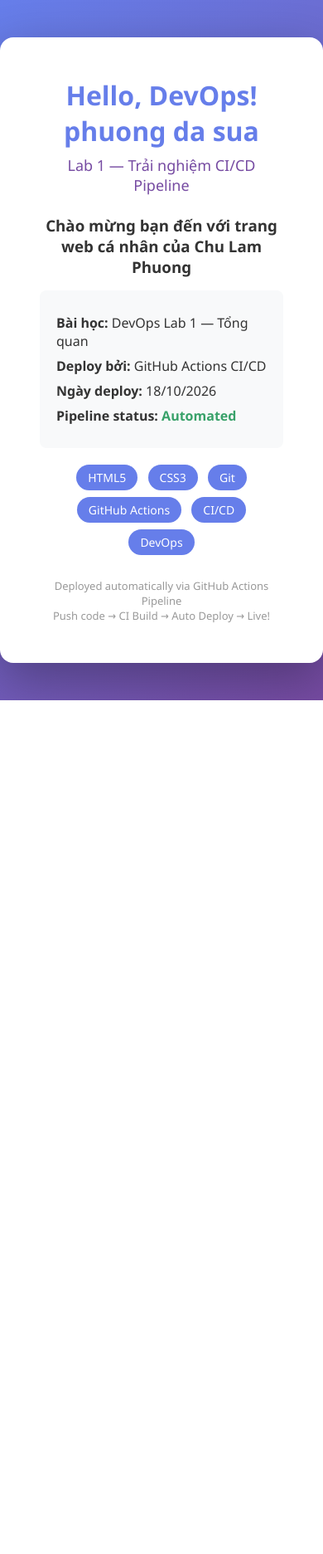
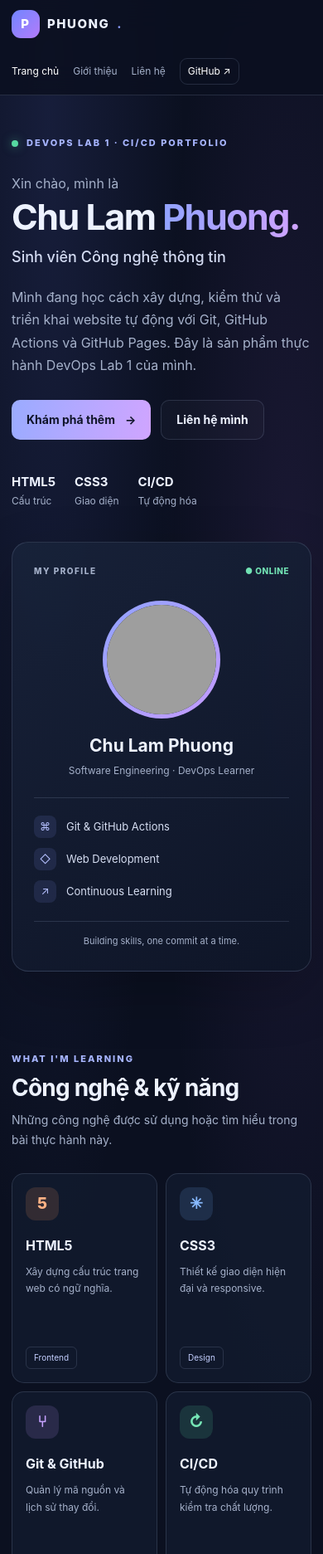
Before and after one commit to chulamphuong/devops-lab1-portfolio, a plain HTML site: page index.html in a window 390 px wide. Shown: the top 1873 px of the page at 83% size. Before the commit the page ends 844 px from the top, so only its background shows below. Drawn offline with Linux system fonts and the light colour scheme; files that its build step writes are made by us from their sources; grey boxes are pictures that could not be loaded.

Commit message:
feat: update portfolio website

```diff
--- a/index.html
+++ b/index.html
@@ -1,75 +1,117 @@
+
 <!DOCTYPE html>
 <html lang="vi">
 <head>
-    <meta charset="UTF-8">
-    <meta name="viewport" content="width=device-width, initial-scale=1.0">
-    <title>DevOps Lab 1 — My Portfolio website_ chu lam phuong</title>
-    <style>
-        * { margin: 0; padding: 0; box-sizing: border-box; }
-        body {
-            font-family: 'Segoe UI', Tahoma, Geneva, Verdana, sans-serif;
-            background: linear-gradient(135deg, #667eea 0%, #764ba2 100%);
-            min-height: 100vh;
-            display: flex;
-            justify-content: center;
-            align-items: center;
-            color: #333;
-        }
-        .container {
-            background: white;
-            border-radius: 16px;
-            padding: 48px;
-            max-width: 600px;
-            box-shadow: 0 20px 60px rgba(0,0,0,0.3);
-            text-align: center;
-        }
-        h1 { color: #667eea; margin-bottom: 8px; font-size: 32px; }
-        h2 { color: #764ba2; margin-bottom: 24px; font-size: 18px; font-weight: normal; }
-        .info { background: #f8f9fa; border-radius: 8px; padding: 20px; margin: 16px 0; text-align: left; }
-        .info p { margin: 8px 0; }
-        .badge {
-            display: inline-block;
-            background: #667eea;
-            color: white;
-            padding: 6px 14px;
-            border-radius: 20px;
-            font-size: 14px;
-            margin: 4px;
-        }
-        .footer { margin-top: 24px; font-size: 13px; color: #999; }
-        .status { color: #38a169; font-weight: bold; }
-    </style>
+  <meta charset="UTF-8">
+  <meta name="viewport" content="width=device-width, initial-scale=1.0">
+  <meta name="description" content="Portfolio của Chu Lam Phuong - sinh viên Công nghệ thông tin tìm hiểu Software Engineering, DevOps và CI/CD.">
+  <meta name="theme-color" content="#0b1020">
+  <title>Chu Lam Phuong | DevOps Portfolio</title>
+  <link rel="stylesheet" href="css/style.css">
 </head>
 <body>
-    <div class="container">
-        <h1> Hello, DevOps! phuong da sua</h1>
-        <h2>Lab 1 — Trải nghiệm CI/CD Pipeline</h2>
-        <h3>Chào mừng bạn đến với trang web cá nhân của Chu Lam Phuong</h3>
+  <header class="site-header">
+    <nav class="nav container" aria-label="Điều hướng chính">
+      <a class="brand" href="index.html"><span class="brand-mark">P</span> PHUONG<span class="brand-dot">.</span></a>
+      <div class="nav-links">
+        <a class="active" href="index.html">Trang chủ</a>
+        <a href="about.html">Giới thiệu</a>
+        <a href="contact.html">Liên hệ</a>
+        <a class="nav-cta" href="https://github.com/chulamphuong" target="_blank" rel="noopener noreferrer">GitHub ↗</a>
+      </div>
+    </nav>
+  </header>
 
-        <div class="info">
-            <p> <strong>Bài học:</strong> DevOps Lab 1 — Tổng quan</p>
-            <p> <strong>Deploy bởi:</strong> GitHub Actions CI/CD</p>
-            <p> <strong>Ngày deploy:</strong> <span id="date"></span></p>
-            <p> <strong>Pipeline status:</strong> <span class="status"> Automated</span></p>
+  <main>
+    <section class="hero container">
+      <div class="hero-copy">
+        <div class="eyebrow"><span class="status-dot"></span> DEVOPS LAB 1 · CI/CD PORTFOLIO</div>
+        <p class="intro-label">Xin chào, mình là</p>
+        <h1>Chu Lam <span class="gradient-text">Phuong.</span></h1>
+        <h2>Sinh viên Công nghệ thông tin</h2>
+        <p class="hero-description">
+          Mình đang học cách xây dựng, kiểm thử và triển khai website
+          tự động với Git, GitHub Actions và GitHub Pages. Đây là sản phẩm
+          thực hành DevOps Lab 1 của mình.
+        </p>
+        <div class="hero-actions">
+          <a class="button button-primary" href="about.html">Khám phá thêm <span>→</span></a>
+          <a class="button button-secondary" href="contact.html">Liên hệ mình</a>
         </div>
+        <div class="quick-stats">
+          <div><strong>HTML5</strong><span>Cấu trúc</span></div>
+          <div><strong>CSS3</strong><span>Giao diện</span></div>
+          <div><strong>CI/CD</strong><span>Tự động hóa</span></div>
+        </div>
+      </div>
 
+      <aside class="profile-card">
+        <div class="card-topline"><span>MY PROFILE</span><span class="live-label">● ONLINE</span></div>
+        <div class="avatar-frame">
+          <img src="IMG_0639.JPG" alt="Ảnh đại diện của Chu Lam Phuong" width="180" height="180">
+        </div>
+        <h2 class="profile-name">Chu Lam Phuong</h2>
+        <p class="profile-role">Software Engineering · DevOps Learner</p>
+        <div class="profile-divider"></div>
+        <div class="profile-detail"><span>⌘</span><span>Git & GitHub Actions</span></div>
+        <div class="profile-detail"><span>◇</span><span>Web Development</span></div>
+        <div class="profile-detail"><span>↗</span><span>Continuous Learning</span></div>
+        <div class="profile-footer">Building skills, one commit at a time.</div>
+      </aside>
+    </section>
+
+    <section class="section container">
+      <div class="section-heading">
+        <p class="eyebrow">WHAT I'M LEARNING</p>
+        <h2>Công nghệ & kỹ năng</h2>
+        <p>Những công nghệ được sử dụng hoặc tìm hiểu trong bài thực hành này.</p>
+      </div>
+      <div class="tech-grid">
+        <article class="tech-card"><div class="tech-icon orange">5</div><h3>HTML5</h3><p>Xây dựng cấu trúc trang web có ngữ nghĩa.</p><span class="tag">Frontend</span></article>
+        <article class="tech-card"><div class="tech-icon blue">✳</div><h3>CSS3</h3><p>Thiết kế giao diện hiện đại và responsive.</p><span class="tag">Design</span></article>
+        <article class="tech-card"><div class="tech-icon purple">⑂</div><h3>Git & GitHub</h3><p>Quản lý mã nguồn và lịch sử thay đổi.</p><span class="tag">Version Control</span></article>
+        <article class="tech-card"><div class="tech-icon green">↻</div><h3>CI/CD</h3><p>Tự động hóa quy trình kiểm tra chất lượng.</p><span class="tag">DevOps</span></article>
+      </div>
+    </section>
+
+    <section class="project-section">
+      <div class="container project-layout">
         <div>
-            <span class="badge">HTML5</span>
-            <span class="badge">CSS3</span>
-            <span class="badge">Git</span>
-            <span class="badge">GitHub Actions</span>
-            <span class="badge">CI/CD</span>
-            <span class="badge">DevOps</span>
+          <p class="eyebrow">FEATURED PROJECT</p>
+          <h2>DevOps Lab 1<br><span class="gradient-text">Portfolio Website</span></h2>
+          <p class="project-description">Một website tĩnh dùng để thực hành Git, quản lý nhánh, tự động kiểm thử bằng GitHub Actions và xuất bản qua GitHub Pages.</p>
+          <a class="text-link" href="https://github.com/chulamphuong/devops-lab1-portfolio" target="_blank" rel="noopener noreferrer">Xem repository trên GitHub ↗</a>
         </div>
+        <div class="pipeline-card">
+          <p class="pipeline-title">WORKFLOW OVERVIEW</p>
+          <div class="pipeline-step"><span class="pipeline-number">01</span><div><strong>Code</strong><small>Chỉnh sửa HTML / CSS</small></div></div>
+          <div class="pipeline-arrow">↓</div>
+          <div class="pipeline-step"><span class="pipeline-number">02</span><div><strong>Push to GitHub</strong><small>Commit và đẩy mã nguồn</small></div></div>
+          <div class="pipeline-arrow">↓</div>
+          <div class="pipeline-step"><span class="pipeline-number">03</span><div><strong>Quality Check</strong><small>GitHub Actions + Lighthouse CI</small></div></div>
+          <div class="pipeline-arrow">↓</div>
+          <div class="pipeline-step"><span class="pipeline-number">04</span><div><strong>GitHub Pages</strong><small>Xuất bản website tĩnh</small></div></div>
+        </div>
+      </div>
+    </section>
 
-        <div class="footer">
-            <p>Deployed automatically via GitHub Actions Pipeline</p>
-            <p> Push code → CI Build → Auto Deploy → Live! </p>
-        </div>
+    <section class="container date-panel">
+      <div><span class="status-dot"></span><strong>Portfolio update</strong><p>Ngày bạn truy cập: <time id="date">Đang tải...</time></p></div>
+      <span class="footer-note">Made for DevOps Lab 1</span>
+    </section>
+  </main>
+
+  <footer class="site-footer">
+    <div class="container footer-inner">
+      <span>© <span id="year"></span> Chu Lam Phuong</span>
+      <span>Learn · Build · Automate · Improve</span>
     </div>
+  </footer>
 
-    <script>
-        document.getElementById('date').textContent = new Date().toLocaleDateString('vi-VN');
-    </script>
+  <script>
+    document.getElementById("date").textContent =
+      new Intl.DateTimeFormat("vi-VN", { dateStyle: "long" }).format(new Date());
+    document.getElementById("year").textContent = new Date().getFullYear();
+  </script>
 </body>
 </html>
--- /dev/null
+++ b/style.css
@@ -0,0 +1,157 @@
+
+:root {
+  color-scheme: dark;
+  --bg: #0b1020;
+  --panel: #121a2e;
+  --panel-light: #17223a;
+  --text: #edf2ff;
+  --muted: #a5b1ca;
+  --accent: #8b9cff;
+  --purple: #c29aff;
+  --border: rgba(174, 190, 230, .16);
+}
+
+* { margin: 0; padding: 0; box-sizing: border-box; }
+
+html { scroll-behavior: smooth; }
+
+body {
+  min-height: 100vh;
+  background:
+    radial-gradient(ellipse at 15% 5%, rgba(81, 96, 190, .17), transparent 35%),
+    radial-gradient(ellipse at 90% 25%, rgba(137, 83, 190, .12), transparent 32%),
+    var(--bg);
+  color: var(--text);
+  font-family: Inter, "Segoe UI", Arial, sans-serif;
+  line-height: 1.7;
+}
+
+a { color: inherit; text-decoration: none; }
+.container { width: min(1120px, calc(100% - 40px)); margin-inline: auto; }
+
+.site-header {
+  position: sticky;
+  top: 0;
+  z-index: 10;
+  background: rgba(11, 16, 32, .86);
+  border-bottom: 1px solid var(--border);
+  backdrop-filter: blur(18px);
+}
+
+.nav { min-height: 76px; display: flex; justify-content: space-between; align-items: center; gap: 24px; }
+.brand { display: inline-flex; align-items: center; gap: 9px; font-size: 15px; font-weight: 800; letter-spacing: 1.5px; }
+.brand-mark { display: grid; place-items: center; width: 34px; height: 34px; border-radius: 11px; background: linear-gradient(135deg, #7186ff, #b37bfa); color: white; }
+.brand-dot, .gradient-text { color: var(--accent); }
+.gradient-text { background: linear-gradient(90deg, #91a3ff, #d0a3ff); background-clip: text; -webkit-background-clip: text; -webkit-text-fill-color: transparent; }
+
+.nav-links { display: flex; align-items: center; gap: 27px; color: var(--muted); font-size: 14px; }
+.nav-links a:hover, .nav-links a.active { color: white; }
+.nav-links .nav-cta { padding: 9px 15px; border: 1px solid var(--border); border-radius: 9px; color: white; }
+
+.hero { display: grid; grid-template-columns: 1.25fr .75fr; gap: 80px; align-items: center; padding-top: 86px; padding-bottom: 90px; }
+.eyebrow { color: #a7b5ff; font-size: 11px; font-weight: 800; letter-spacing: 2px; }
+.hero .eyebrow { display: flex; align-items: center; gap: 10px; }
+.status-dot { display: inline-block; width: 8px; height: 8px; border-radius: 50%; background: #56d9a1; box-shadow: 0 0 12px rgba(86, 217, 161, .5); }
+.intro-label { margin-top: 26px; color: var(--muted); }
+.hero h1 { margin: 2px 0 8px; font-size: clamp(40px, 5.3vw, 64px); line-height: 1.15; letter-spacing: -2px; }
+.hero-copy > h2 { color: #d3dbf2; font-size: 20px; font-weight: 500; }
+.hero-description { max-width: 580px; margin-top: 20px; color: var(--muted); font-size: 16px; }
+.hero-actions { display: flex; flex-wrap: wrap; gap: 12px; margin-top: 28px; }
+.button { min-height: 46px; padding: 11px 18px; display: inline-flex; align-items: center; justify-content: center; gap: 12px; border-radius: 10px; font-size: 14px; font-weight: 700; transition: transform .2s, border-color .2s; }
+.button:hover { transform: translateY(-2px); }
+.button-primary { color: #10152a; background: linear-gradient(100deg, #9aabff, #d0a5ff); }
+.button-secondary { border: 1px solid var(--border); background: rgba(255,255,255,.025); }
+.quick-stats { display: flex; gap: 35px; margin-top: 38px; }
+.quick-stats div { display: grid; gap: 1px; }
+.quick-stats strong { font-size: 15px; }
+.quick-stats span { color: var(--muted); font-size: 12px; }
+
+.profile-card, .pipeline-card { padding: 26px; background: linear-gradient(145deg, rgba(24, 34, 57, .96), rgba(15, 22, 40, .96)); border: 1px solid var(--border); border-radius: 20px; box-shadow: 0 25px 70px rgba(0,0,0,.2); }
+.card-topline { display: flex; justify-content: space-between; color: var(--muted); font-size: 10px; font-weight: 800; letter-spacing: 1.5px; }
+.live-label { color: #71e1b3; letter-spacing: .5px; }
+.avatar-frame { width: 142px; height: 142px; padding: 5px; margin: 27px auto 15px; border-radius: 50%; background: linear-gradient(135deg, #91a3ff, #c49bff); }
+.avatar-frame img { display: block; width: 100%; height: 100%; border-radius: 50%; object-fit: cover; background: var(--panel-light); }
+.profile-name { text-align: center; font-size: 21px; }
+.profile-role { margin-top: 3px; color: var(--muted); font-size: 12px; text-align: center; }
+.profile-divider { height: 1px; margin: 21px 0; background: var(--border); }
+.profile-detail { display: flex; gap: 12px; align-items: center; margin: 12px 0; color: #d6def2; font-size: 13px; }
+.profile-detail > span:first-child { display: grid; place-items: center; width: 27px; height: 27px; border-radius: 8px; color: #b6c1ff; background: rgba(143, 160, 255, .12); }
+.profile-footer { margin-top: 22px; padding-top: 14px; border-top: 1px solid var(--border); color: var(--muted); text-align: center; font-size: 11px; }
+
+.section { padding-top: 38px; padding-bottom: 86px; }
+.section-heading { max-width: 650px; margin-bottom: 28px; }
+.section-heading h2, .project-layout h2, .page-heading h1 { margin: 9px 0; font-size: clamp(28px, 4vw, 38px); line-height: 1.25; letter-spacing: -.8px; }
+.section-heading > p:last-child, .project-description { color: var(--muted); font-size: 14px; }
+.tech-grid { display: grid; grid-template-columns: repeat(4, 1fr); gap: 16px; }
+.tech-card { padding: 23px; border: 1px solid var(--border); border-radius: 15px; background: rgba(19, 28, 48, .76); transition: transform .2s, border-color .2s; }
+.tech-card:hover { transform: translateY(-4px); border-color: rgba(150, 164, 255, .5); }
+.tech-icon { display: grid; place-items: center; width: 40px; height: 40px; margin-bottom: 17px; border-radius: 12px; font-size: 19px; font-weight: 800; }
+.orange { background: rgba(255, 155, 96, .14); color: #ffb184; }
+.blue { background: rgba(111, 175, 255, .14); color: #88baff; }
+.purple { background: rgba(192, 151, 255, .14); color: #c6a2ff; }
+.green { background: rgba(87, 220, 165, .14); color: #76e6b6; }
+.tech-card h3 { font-size: 16px; }
+.tech-card p { min-height: 66px; margin: 8px 0 14px; color: var(--muted); font-size: 12px; }
+.tag { display: inline-block; padding: 4px 9px; border: 1px solid var(--border); border-radius: 6px; color: #c4cfff; font-size: 10px; }
+
+.project-section { padding: 70px 0; border-block: 1px solid var(--border); background: rgba(17, 24, 42, .55); }
+.project-layout { display: grid; grid-template-columns: 1fr 1fr; gap: 70px; align-items: center; }
+.project-description { max-width: 480px; margin: 18px 0; line-height: 1.9; }
+.text-link { display: inline-block; margin-top: 8px; color: #b4c0ff; font-size: 14px; font-weight: 700; }
+.text-link:hover { color: white; }
+.pipeline-title { margin-bottom: 20px; color: var(--muted); font-size: 10px; font-weight: 800; letter-spacing: 1.5px; }
+.pipeline-step { display: flex; align-items: center; gap: 14px; }
+.pipeline-number { display: grid; place-items: center; width: 39px; height: 39px; border: 1px solid rgba(153, 168, 255, .3); border-radius: 11px; background: rgba(133, 150, 255, .1); color: #b5c0ff; font-size: 12px; font-weight: 800; }
+.pipeline-step div { display: grid; }
+.pipeline-step strong { font-size: 13px; }
+.pipeline-step small { color: var(--muted); font-size: 11px; }
+.pipeline-arrow { margin: 3px 0 3px 12px; color: #7888d7; }
+
+.date-panel { display: flex; justify-content: space-between; align-items: center; gap: 20px; padding-top: 30px; padding-bottom: 30px; }
+.date-panel > div > span { margin-right: 9px; }
+.date-panel strong { font-size: 13px; }
+.date-panel p, .footer-note { color: var(--muted); font-size: 12px; }
+.site-footer { border-top: 1px solid var(--border); }
+.footer-inner { display: flex; justify-content: space-between; gap: 16px; padding-top: 22px; padding-bottom: 22px; color: var(--muted); font-size: 11px; }
+
+.page-main { min-height: 65vh; padding-top: 78px; padding-bottom: 85px; }
+.page-heading { max-width: 760px; margin-bottom: 30px; }
+.page-heading > p:last-child { color: var(--muted); }
+.content-panel { padding: 30px; border: 1px solid var(--border); border-radius: 17px; background: rgba(19, 28, 48, .8); }
+.content-panel h2 { margin-bottom: 12px; font-size: 21px; }
+.content-panel p, .content-panel li { color: var(--muted); font-size: 14px; }
+.content-panel p + p { margin-top: 12px; }
+.content-panel ul { padding-left: 20px; }
+.content-panel li { margin: 7px 0; }
+.content-grid { display: grid; grid-template-columns: 1fr 1fr; gap: 18px; }
+.contact-list { display: grid; gap: 13px; margin-top: 20px; }
+.contact-item { padding: 15px; border: 1px solid var(--border); border-radius: 11px; background: rgba(255,255,255,.02); }
+.contact-item strong { display: block; font-size: 13px; }
+.contact-item span, .contact-item a { color: var(--muted); font-size: 13px; overflow-wrap: anywhere; }
+.contact-item a:hover { color: white; }
+
+@media (max-width: 850px) {
+  .hero { grid-template-columns: 1fr .8fr; gap: 30px; padding-top: 60px; }
+  .tech-grid { grid-template-columns: repeat(2, 1fr); }
+  .project-layout { gap: 30px; }
+}
+@media (max-width: 620px) {
+  .container { width: min(100% - 28px, 1120px); }
+  .nav { min-height: 68px; flex-wrap: wrap; padding-top: 12px; padding-bottom: 12px; }
+  .nav-links { width: 100%; gap: 17px; flex-wrap: wrap; font-size: 12px; }
+  .nav-links .nav-cta { padding: 5px 9px; }
+  .hero { grid-template-columns: 1fr; gap: 38px; padding-top: 48px; padding-bottom: 58px; }
+  .hero h1 { font-size: 43px; letter-spacing: -1.5px; }
+  .hero-copy > h2 { font-size: 18px; }
+  .profile-card { max-width: 390px; width: 100%; margin-inline: auto; }
+  .quick-stats { gap: 23px; }
+  .section { padding-bottom: 58px; }
+  .tech-grid { gap: 10px; }
+  .tech-card { padding: 16px; }
+  .tech-card p { min-height: 84px; }
+  .project-section { padding: 48px 0; }
+  .project-layout, .content-grid { grid-template-columns: 1fr; gap: 28px; }
+  .date-panel, .footer-inner { align-items: flex-start; flex-direction: column; }
+  .page-main { padding-top: 50px; padding-bottom: 55px; }
+  .content-panel { padding: 21px; }
+}
```
Also changed, not shown: about.html (added, +76 -0 lines), contact.html (added, +64 -0 lines), lighthouserc.json (added, +23 -0 lines), 1 other file.
